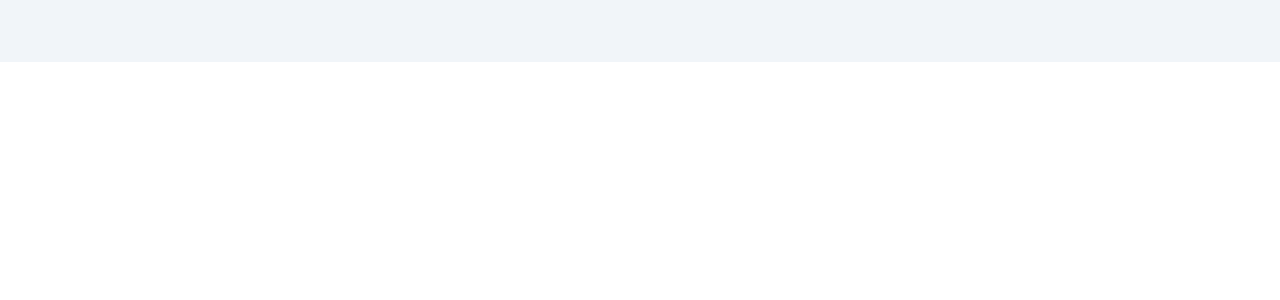
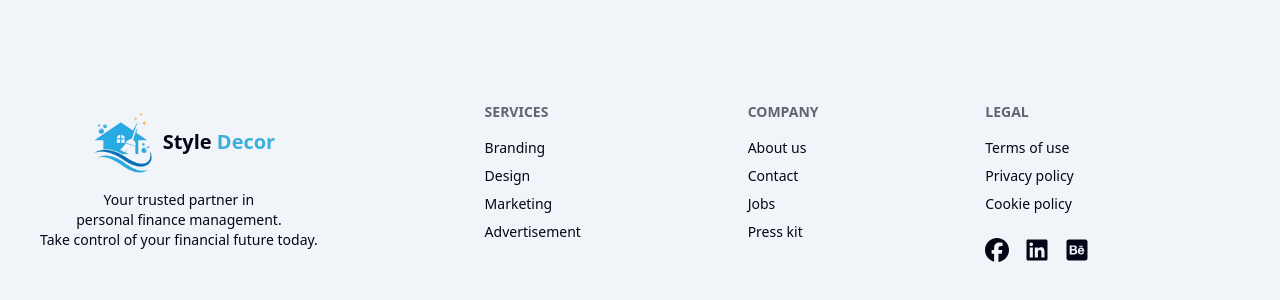
Before and after one commit to RupomPB/style-decor-project-client, a React (Vite) app: page / in a window 1280 px wide. Shown: the part 822-1122 px from the top of the page. Before the commit the page ends 884 px from the top, so only its background shows below. Built offline with nearby package versions, Linux system fonts and the light colour scheme; no server answers.

Commit message:
added about contact file

```diff
--- a/src/Components/Shared/Footer.jsx
+++ b/src/Components/Shared/Footer.jsx
@@ -1,7 +1,68 @@
-import React from "react";
+import React from 'react';
+import { FaBehanceSquare } from 'react-icons/fa';
+import { FaFacebook, FaLinkedin } from 'react-icons/fa6';
+import { Link } from 'react-router';
+import logoimg from '../../assets/homelogo.png'
+
 
 const Footer = () => {
-  return <div></div>;
+    return (
+       <footer className="bg-base-200 ">
+      <div className="max-w-7xl mx-auto footer sm:footer-horizontal  text-base-content p-10 ">
+        <aside className=' flex flex-col items-center text-center'>
+        <div className='flex items-center'>
+          <img className='w-20' src={logoimg}></img>
+        <p className=' font-bold text-xl'>Style <span className='bg-primary text-transparent bg-clip-text '>Decor</span></p>
+        </div>
+          <p>
+           Your trusted partner in <br></br>personal finance management. <br></br> Take control of your financial future today.
+          </p>
+        </aside>
+        <nav>
+          <h6 className="footer-title">Services</h6>
+          <a className="link link-hover">Branding</a>
+          <a className="link link-hover">Design</a>
+          <a className="link link-hover">Marketing</a>
+          <a className="link link-hover">Advertisement</a>
+        </nav>
+        <nav>
+          <h6 className="footer-title">Company</h6>
+          <a className="link link-hover">About us</a>
+          <a className="link link-hover">Contact</a>
+          <a className="link link-hover">Jobs</a>
+          <a className="link link-hover">Press kit</a>
+        </nav>
+        <nav>
+          <h6 className="footer-title">Legal</h6>
+          <a className="link link-hover">Terms of use</a>
+          <a className="link link-hover">Privacy policy</a>
+          <a className="link link-hover">Cookie policy</a>
+
+          	{/* Social Icons */}
+					<div className="flex items-center gap-4 mt-4 text-lg">
+						<Link
+							to="https://www.facebook.com/"
+							className="hover:text-blue-500"
+						>
+							<FaFacebook className="text-[24px]" />
+						</Link>
+						<Link
+							to="https://www.linkedin.com/login"
+							className="hover:text-blue-500"
+						>
+							<FaLinkedin className="text-[24px]" />
+						</Link>
+						<Link
+							to="https://www.behance.net/"
+							className="hover:text-blue-500"
+						>
+							<FaBehanceSquare className="text-[24px]" />
+						</Link>
+					</div>
+        </nav>
+      </div>
+    </footer>
+    );
 };
 
 export default Footer;
--- a/src/Components/Shared/Navbar.jsx
+++ b/src/Components/Shared/Navbar.jsx
@@ -56,10 +56,10 @@ const Navbar = () => {
       {/* conditional if user unavailable */}
       {!user && (
         <>
-          <NavLink className={({isActive})=>`ml-5 ${isActive? "text-primary font-bold border-b-2 ": "text-primary "} `} to="/login">
+          <NavLink className={({isActive})=>`ml-5 ${isActive? "text-primary font-bold border-b-2 ": "text-primary "} `} to="auth/login">
             <li>Login </li>
           </NavLink>
-          <NavLink className={({isActive})=>`ml-5 ${isActive? "text-primary font-bold border-b-2 ": "text-primary "} `} to="/register">
+          <NavLink className={({isActive})=>`ml-5 ${isActive? "text-primary font-bold border-b-2 ": "text-primary "} `} to="auth/register">
             <li>Register </li>
           </NavLink>
         </>
@@ -149,7 +149,7 @@ const Navbar = () => {
                 <li className="mt-2">
                   <button
                     onClick={handleLogout}
-                    className="btn btn-outline btn-sm bg-linear-to-r from-[#db28eb] to-[#e84646]  text-white"
+                    className="btn btn-outline btn-sm bg-primary text-white"
                   >
                     Logout
                   </button>
@@ -157,7 +157,7 @@ const Navbar = () => {
               </ul>
             </div>
           ) : (
-            <Link to="/login" className="btn bg-secondary text-base-100  bg-linear-to-r from-[#db28eb] to-[#e84646]">
+            <Link to="/login" className="btn  text-base-100  bg-primary">
               Login
             </Link>
           )}
--- a/src/Layouts/Home/HomeLayout.jsx
+++ b/src/Layouts/Home/HomeLayout.jsx
@@ -6,7 +6,7 @@ import Footer from "../../Components/Shared/Footer";
 const HomeLayout = () => {
   return (
     <div>
-      <header>
+      <header className="sticky  top-0 z-50">
         <Navbar></Navbar>
       </header>
       <main>
--- /dev/null
+++ b/src/Pages/About.jsx
@@ -0,0 +1,11 @@
+import React from 'react';
+
+const About = () => {
+    return (
+        <div>
+
+        </div>
+    );
+};
+
+export default About;
--- /dev/null
+++ b/src/Pages/Contact.jsx
@@ -0,0 +1,11 @@
+import React from 'react';
+
+const Contact = () => {
+    return (
+        <div>
+
+        </div>
+    );
+};
+
+export default Contact;
```
Also changed, not shown: src/Routers/Router.jsx (+13 -1 lines), src/Pages/Home/Home.jsx (line endings or trailing spaces).
